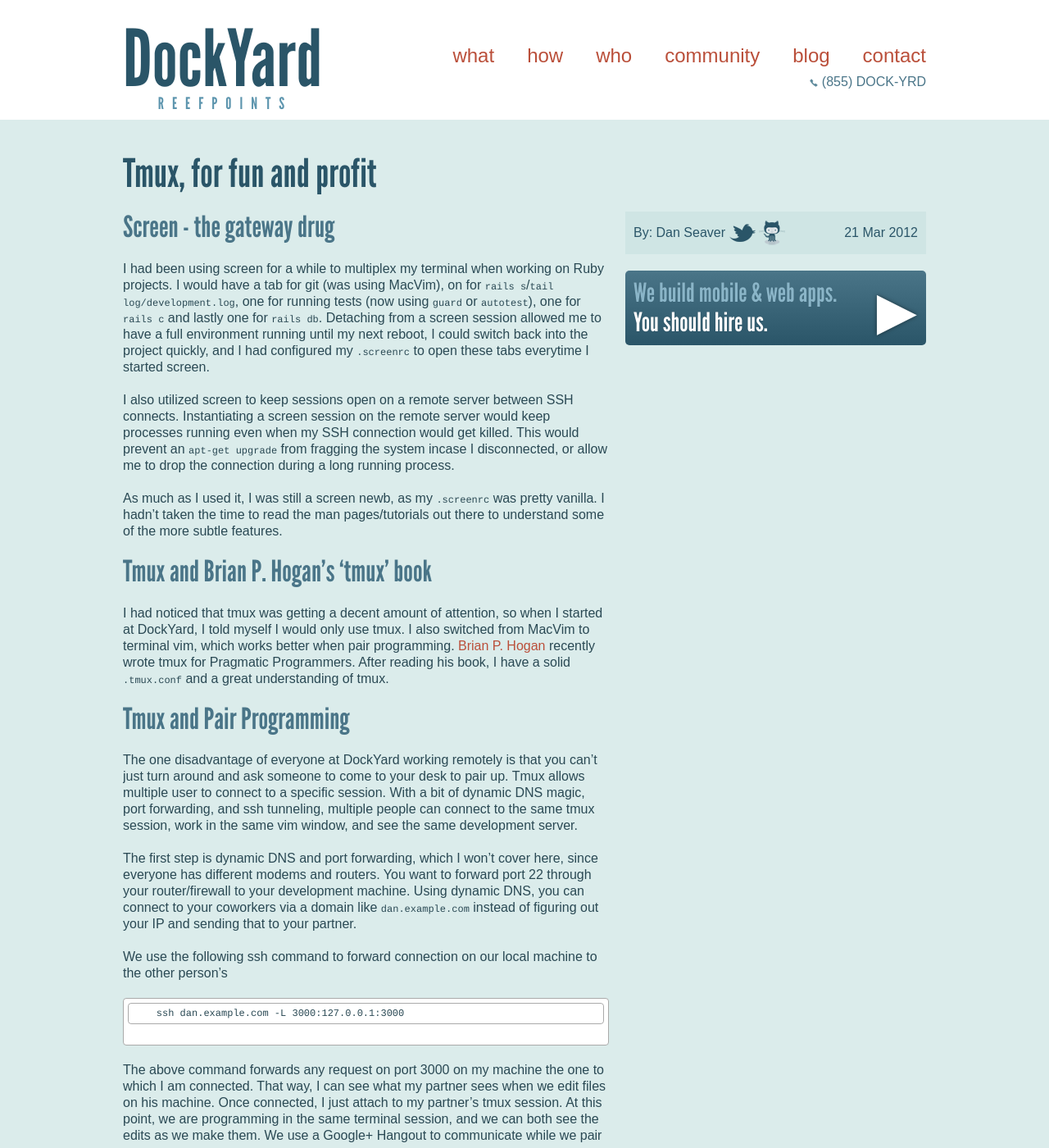
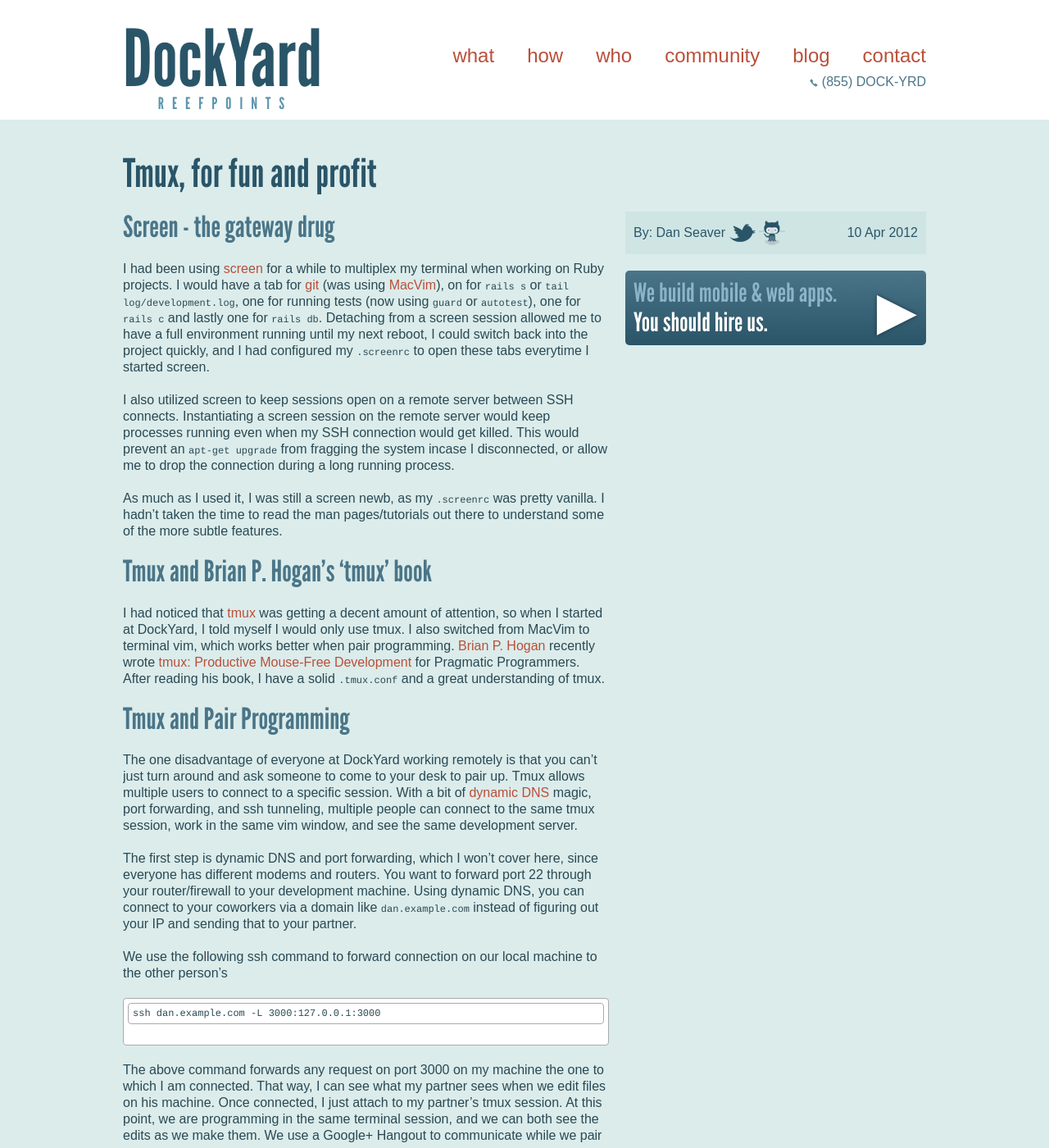
Before and after one commit to Hakon/reefpoints, a Jekyll site: the page built from _posts/2012-04-10-tmux-for-fun-and-profit.md, in a window 1280 px wide and 1400 px high. Shown: the whole window at 82% size. Built offline with Jekyll 4.4.1, drawn with Linux system fonts in a browser that asks for light colours; Markdown is read by kramdown in place of the engine named in the settings; comment, search, counter and statistics services are not loaded.

Commit message:
Updated with links

````diff
--- a/_posts/2012-03-21-tmux-for-fun-and-profit.md
+++ b/_posts/2012-04-10-tmux-for-fun-and-profit.md
@@ -13,9 +13,9 @@
 
 ## Screen - the gateway drug ##
 
-I had been using screen for a while to multiplex my terminal when
-working on Ruby projects.  I would have a tab for git (was using
-MacVim), on for `rails s`/`tail
+I had been using [screen](http://www.gnu.org/software/screen) for a while to multiplex my terminal when
+working on Ruby projects.  I would have a tab for
+[git](http://git-scm.org) (was using [MacVim](http://code.google.com/p/macvim/)), on for `rails s` or `tail
 log/development.log`, one for running tests (now using `guard` or
 `autotest`), one for `rails c` and lastly one for `rails db`. Detaching
 from a screen session allowed me to have a full environment running
@@ -37,19 +37,18 @@
 
 ## Tmux and Brian P. Hogan's 'tmux' book ##
 
-I had noticed that tmux was getting a decent amount of attention, so
+I had noticed that [tmux](http://tmux.sourceforge.net) was getting a decent amount of attention, so
 when I started at DockYard, I told myself I would only use tmux.  I also
 switched from MacVim to terminal vim, which works better when pair
-programming.  [Brian P. Hogan](http://www.bphogan.com/) recently wrote
-_tmux_ for Pragmatic Programmers.  After reading his book, I have a
-solid `.tmux.conf` and a great understanding of tmux.
+programming.  [Brian P. Hogan](http://www.bphogan.com) recently wrote
+[tmux: Productive Mouse-Free Development](http://pragprog.com/book/bhtmux/tmux) for Pragmatic Programmers.  After reading his book, I have a solid `.tmux.conf` and a great understanding of tmux.
 
 ## Tmux and Pair Programming ##
 
 The one disadvantage of everyone at DockYard working remotely is that you can't
 just turn around and ask someone to come to your desk to pair up. Tmux
-allows multiple user to connect to a specific session.  With a bit of
-dynamic DNS magic, port forwarding, and ssh tunneling, multiple people
+allows multiple users to connect to a specific session.  With a bit of
+[dynamic DNS](http://en.wikipedia.org/wiki/Dynamic_DNS) magic, port forwarding, and ssh tunneling, multiple people
 can connect to the same tmux session, work in the same vim window, and
 see the same development server.
 
@@ -64,7 +63,7 @@
 machine to the other person's
 
 ```
-    ssh dan.example.com -L 3000:127.0.0.1:3000
+ssh dan.example.com -L 3000:127.0.0.1:3000
 ```
 
 The above command forwards any request on port 3000 on my machine the
````
